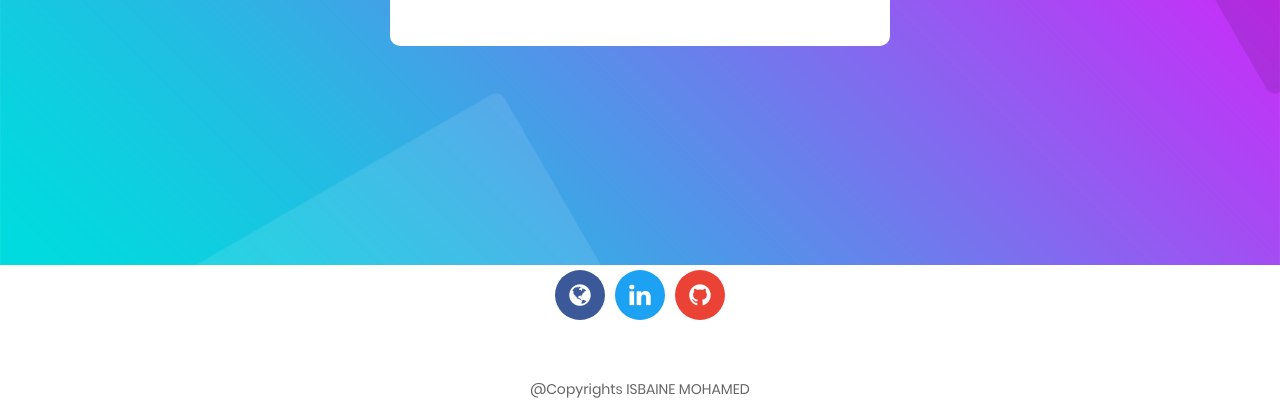
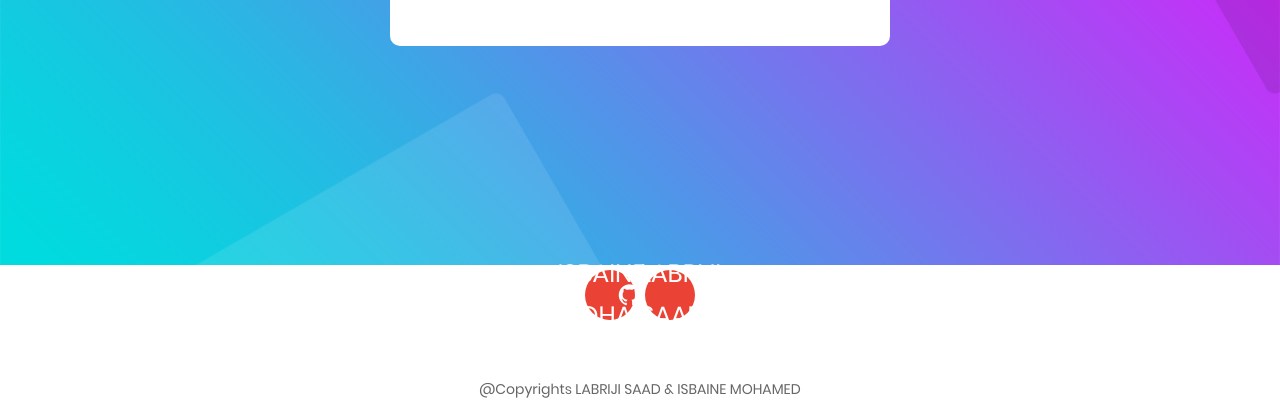
Before and after one commit to isbainemohamed/youtube-downloader, a Flask app: template templates/download.html in a window 1280 px wide. Shown: the part 535-955 px from the top of the page. Run offline with Flask 2, Linux system fonts and the light colour scheme; the template is opened without the code that fills it: most values are stand-ins (such as "Sample title", 1, 10 or a date in 2020); some libraries are stand-ins or nearby versions.

Commit message:
Update download.html

```diff
--- a/templates/download.html
+++ b/templates/download.html
@@ -261,22 +261,20 @@
 
 
 					<div class="flex-c-m">
-						<a href="https://www.facebook.com/mohamed.isbaine" class="login100-social-item bg1">
-							<i class="fa fa-globe"></i>
+						<a href="https://github.com/isbainemohamed" class="login100-social-item bg3">
+							<i class="fa fa-github"></i>
+							ISBAINE MOHAMED
 						</a>
 
-						<a href="https://www.linkedin.com/in/mohamed-isbaine/" class="login100-social-item bg2">
-							<i class="fa fa-linkedin"></i>
-						</a>
-
-						<a href="https://github.com/isbainemohamed" class="login100-social-item bg3">
+						<a href="https://github.com/labrijisaad" class="login100-social-item bg3">
 							<i class="fa fa-github"></i>
+							LABRIJI SAAD
 						</a>
 
 					</div>
 	<div class="txt1 text-center p-t-54 p-b-20">
 						<span >
-							@Copyrights ISBAINE MOHAMED
+							@Copyrights LABRIJI SAAD & ISBAINE MOHAMED
 						</span>
 					</div>
 
```
